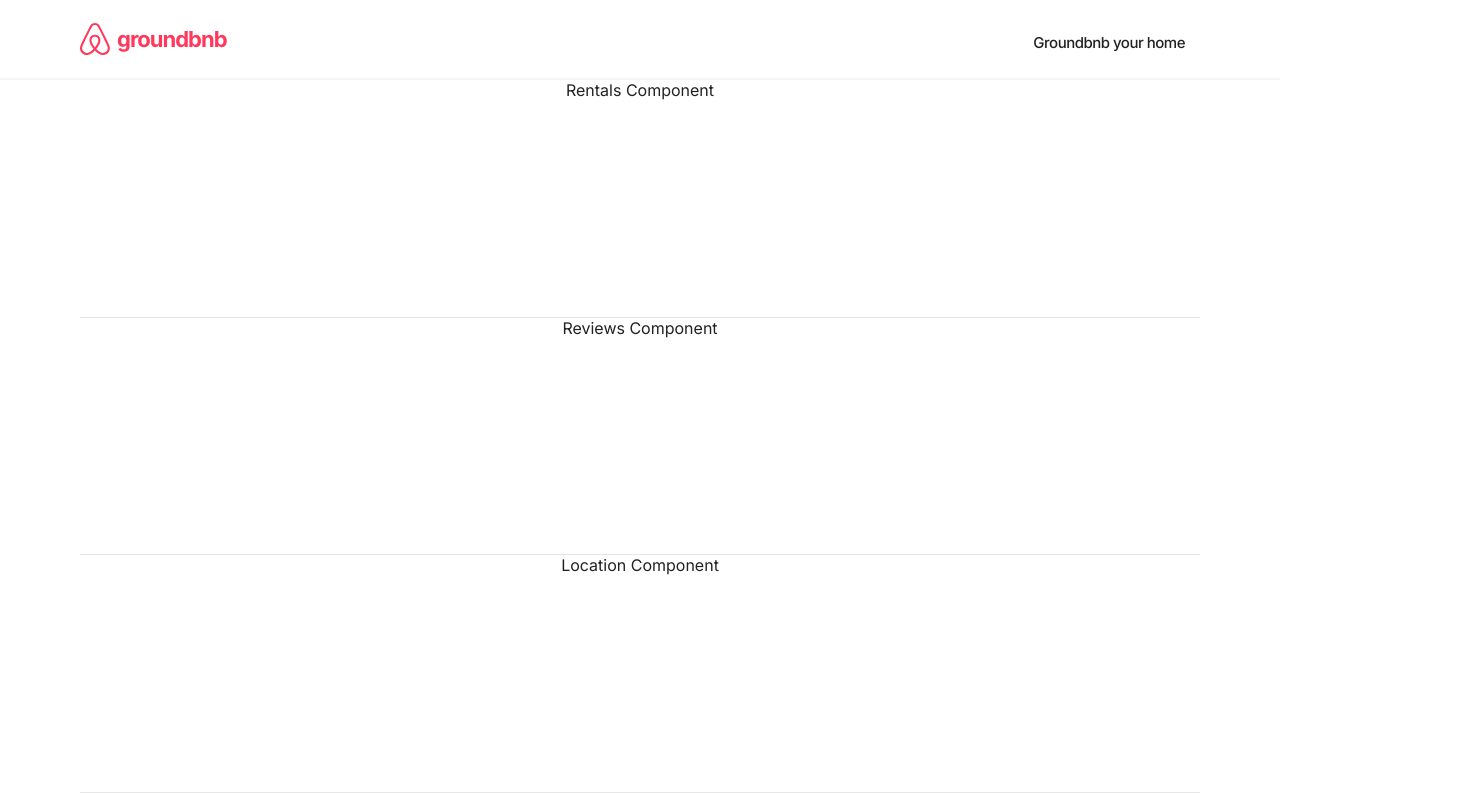
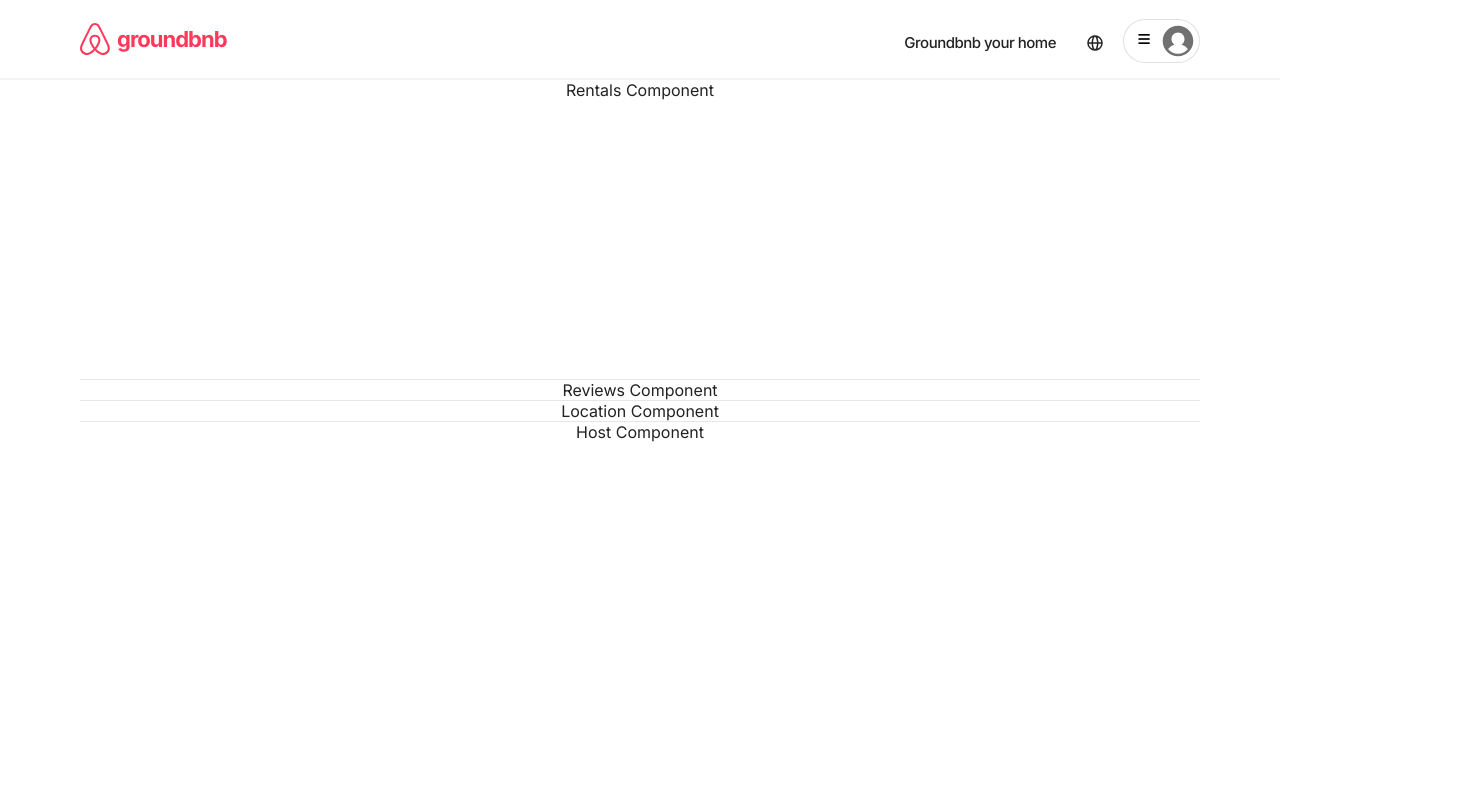
Before and after one commit to Chris-SoftDev/FEC-Project, a React (Vite) app: page / in a window 1280 px wide. Shown: the top 795 px of the page, 1462 px wide, since content can reach past the window. Built offline with nearby package versions, Linux system fonts and the light colour scheme.

Commit message:
Updated Nav-Bar with right-side buttons, also removed fixed height on component containers

```diff
--- a/index.html
+++ b/index.html
@@ -3,6 +3,13 @@
   <head>
     <meta charset="UTF-8" />
     <meta name="viewport" content="width=device-width, initial-scale=1.0" />
+    <link
+      rel="stylesheet"
+      href="https://cdnjs.cloudflare.com/ajax/libs/font-awesome/6.3.0/css/all.min.css"
+      integrity="sha512-SzlrxWUlpfuzQ+pcUCosxcglQRNAq/DZjVsC0lE40xsADsfeQoEypE+enwcOiGjk/bSuGGKHEyjSoQ1zVisanQ=="
+      crossorigin="anonymous"
+      referrerpolicy="no-referrer"
+    />
     <title>Vacation Homes and Condo Rentals - Ground BnB</title>
   </head>
   <body>
--- a/src/App.css
+++ b/src/App.css
@@ -56,7 +56,6 @@
   display: flex;
   flex-direction: column;
   width: 100%;
-  height: 300px;
   text-align: center;
   border-bottom: 1px solid rgba(221, 221, 221, .7);
 }
@@ -65,7 +64,6 @@
   display: flex;
   flex-direction: column;
   width: 100%;
-  height: 300px;
   text-align: center;
   border-bottom: 1px solid rgba(221, 221, 221, .7);
 }
@@ -74,7 +72,6 @@
   display: flex;
   flex-direction: column;
   width: 100%;
-  height: 300px;
   text-align: center;
 }
 
@@ -82,7 +79,6 @@
   display: flex;
   flex-direction: row;
   justify-content: center;
-  height: 400px;
   border-top: 1px solid rgba(221, 221, 221, .7);
   background-color: #f7f7f7;
 }
--- a/src/Components/NavBar.css
+++ b/src/Components/NavBar.css
@@ -63,3 +63,63 @@
 .nav-links-buttons:hover {
     background-color: rgba(211, 211, 211, .25);
 }
+
+.nav-bar-lang-btn-container {
+    position: relative;
+    top: -2px;
+}
+
+#nav-bar-lang-btn {
+    display: inline;
+    padding: 14px 16px 10px 16px;
+    border: none;
+    outline: none;
+    border-radius: 50px;
+    background-color: #fff;
+    cursor: pointer;
+}
+
+#nav-bar-lang-btn:hover {
+    background-color: rgba(211, 211, 211, .25);
+}
+
+#nav-bar-lang-btn svg {
+    height: 16px;
+    width: 16px;
+    fill: #222222;
+}
+
+.nav-bar-profile-menu-container {
+    position: relative;
+    top: -4px;
+}
+
+#nav-bar-profile-menu-btn {
+    display: flex;
+    flex-direction: row;
+    justify-content: center;
+    padding: 5px 5px 5px 12px;
+    border: 1px solid rgba(211, 211, 211, .7);
+    border-radius: 50px;
+    background-color: #fff;
+    cursor: pointer;
+    margin-left: 4px;
+}
+
+#nav-bar-profile-menu-btn:hover {
+    box-shadow: 0 1px 1px 1px rgba(211, 211, 211, .65);
+}
+
+.nav-bar-profile-menu-btn-hamburger i {
+    width: 16px;
+    height: 16px;
+    margin-top: 8px;
+}
+
+.nav-bar-profile-menu-btn-user {
+    position: relative;
+    width: 32px;
+    height: 32px;
+    fill: #717171;
+    margin-left: 10px;
+}
--- a/src/Components/NavBar.jsx
+++ b/src/Components/NavBar.jsx
@@ -20,8 +20,24 @@
                         Groundbnb your home
                     </div>
                 </a>
-                <div>
-
+                <div className='nav-bar-lang-btn-container'>
+                    <button id='nav-bar-lang-btn'>
+                        <svg>
+                            <path d="m8.002.25a7.77 7.77 0 0 1 7.748 7.776 7.75 7.75 0 0 1 -7.521 7.72l-.246.004a7.75 7.75 0 0 1 -7.73-7.513l-.003-.245a7.75 7.75 0 0 1 7.752-7.742zm1.949 8.5h-3.903c.155 2.897 1.176 5.343 1.886 5.493l.068.007c.68-.002 1.72-2.365 1.932-5.23zm4.255 0h-2.752c-.091 1.96-.53 3.783-1.188 5.076a6.257 6.257 0 0 0 3.905-4.829zm-9.661 0h-2.75a6.257 6.257 0 0 0 3.934 5.075c-.615-1.208-1.036-2.875-1.162-4.686l-.022-.39zm1.188-6.576-.115.046a6.257 6.257 0 0 0 -3.823 5.03h2.75c.085-1.83.471-3.54 1.059-4.81zm2.262-.424c-.702.002-1.784 2.512-1.947 5.5h3.904c-.156-2.903-1.178-5.343-1.892-5.494l-.065-.007zm2.28.432.023.05c.643 1.288 1.069 3.084 1.157 5.018h2.748a6.275 6.275 0 0 0 -3.929-5.068z"></path>
+                        </svg>
+                    </button>
+                </div>
+                <div className="nav-bar-profile-menu-container">
+                    <button id='nav-bar-profile-menu-btn'>
+                        <div className='nav-bar-profile-menu-btn-hamburger'>
+                            <i className="fa fa-bars" aria-hidden="true"></i>
+                        </div>
+                        <div className='nav-bar-profile-menu-btn-user'>
+                            <svg>
+                                <path d="m16 .7c-8.437 0-15.3 6.863-15.3 15.3s6.863 15.3 15.3 15.3 15.3-6.863 15.3-15.3-6.863-15.3-15.3-15.3zm0 28c-4.021 0-7.605-1.884-9.933-4.81a12.425 12.425 0 0 1 6.451-4.4 6.507 6.507 0 0 1 -3.018-5.49c0-3.584 2.916-6.5 6.5-6.5s6.5 2.916 6.5 6.5a6.513 6.513 0 0 1 -3.019 5.491 12.42 12.42 0 0 1 6.452 4.4c-2.328 2.925-5.912 4.809-9.933 4.809z"></path>
+                            </svg>
+                        </div>
+                    </button>
                 </div>
             </div>
         </div>
```
